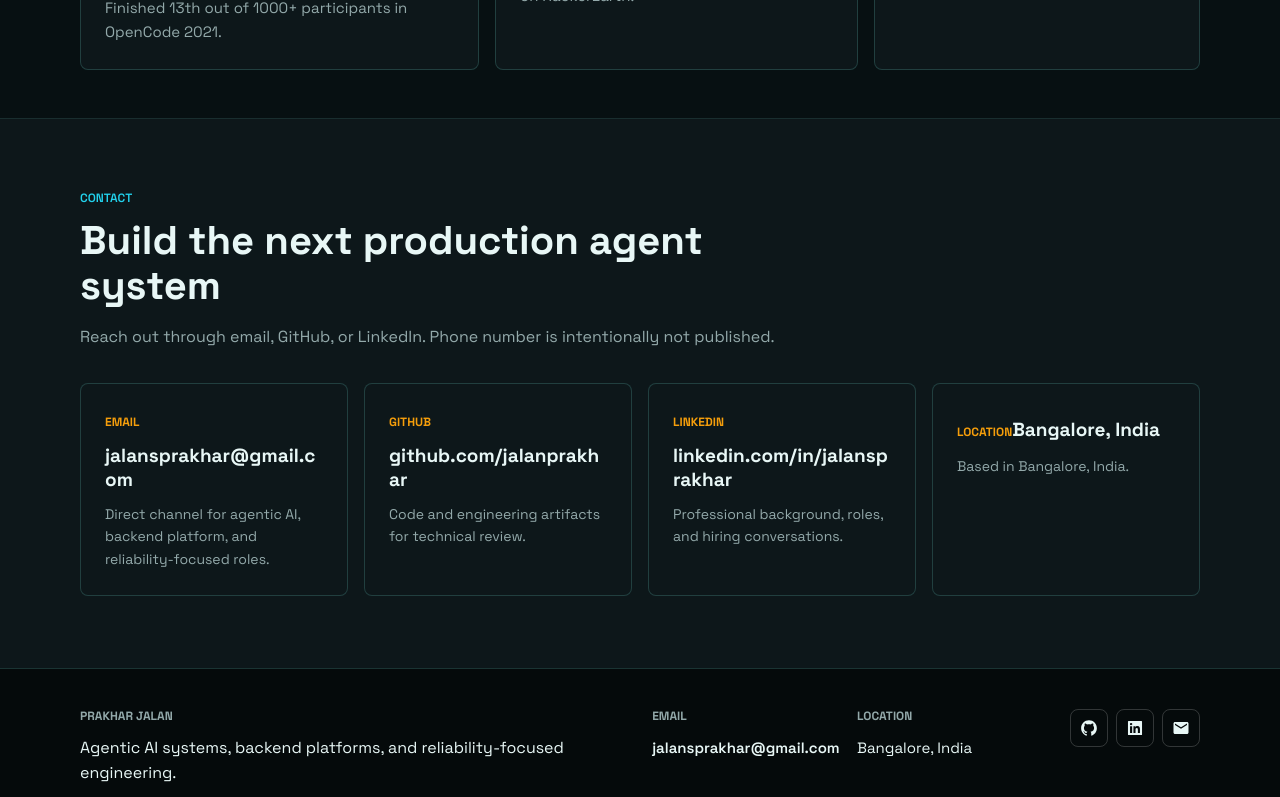
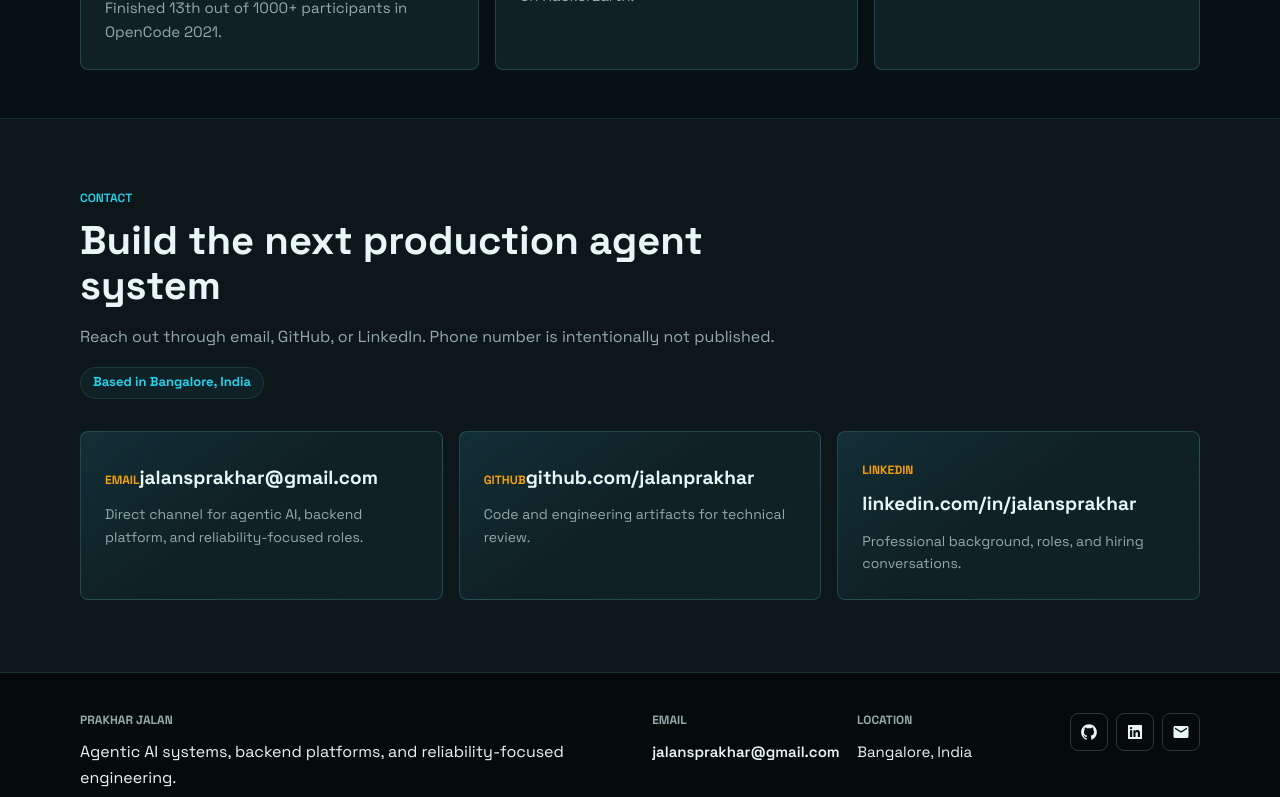
Before and after one commit to jalanprakhar/jalanprakhar, a Next.js app: page / in a window 1280 px wide. Shown: the part 4556-5353 px from the top of the page. Built offline with nearby package versions, Linux system fonts and the light colour scheme.

Commit message:
feat(03-01): move location into contact status

```diff
--- a/src/components/ProfileSections/ProfileSections.js
+++ b/src/components/ProfileSections/ProfileSections.js
@@ -4,6 +4,7 @@ import {
   contactHighlights,
   credentials,
   experienceItems,
+  profile,
   skillGroups,
   systemProofs,
 } from '../../constants/constants'
@@ -19,6 +20,7 @@ import {
   ContactCard,
   ContactGrid,
   ContactLink,
+  ContactStatus,
   CredentialColumn,
   CredentialGrid,
   CredentialItem,
@@ -264,6 +266,7 @@ export const ContactSection = () => (
         <SectionLead>
           Reach out through email, GitHub, or LinkedIn. Phone number is intentionally not published.
         </SectionLead>
+        <ContactStatus>Based in {profile.location}</ContactStatus>
       </SectionHeader>
 
       <ContactGrid>
--- a/src/components/ProfileSections/ProfileSectionsStyles.js
+++ b/src/components/ProfileSections/ProfileSectionsStyles.js
@@ -276,8 +276,8 @@ export const SystemCard = styled.article`
   padding: 24px;
   border: 1px solid ${({ theme }) => theme.colors.border};
   border-radius: 8px;
-  background: ${({ theme }) => theme.colors.surface};
-  box-shadow: 0 16px 40px rgba(21, 21, 21, 0.05);
+  background: ${({ theme }) => theme.colors.surfaceElevated};
+  box-shadow: 0 16px 40px rgba(0, 0, 0, 0.22);
 
   h3 {
     margin: 10px 0 0;
@@ -319,7 +319,7 @@ export const ProofList = styled.ul`
     min-height: 32px;
     padding: 7px 10px;
     border-left: 2px solid ${({ theme }) => theme.colors.accent};
-    background: ${({ theme }) => theme.colors.page};
+    background: ${({ theme }) => theme.colors.surface};
     color: ${({ theme }) => theme.colors.text};
     font-size: 13px;
     font-weight: 700;
@@ -346,7 +346,7 @@ export const SkillCard = styled.article`
   padding: 24px;
   border: 1px solid ${({ theme }) => theme.colors.border};
   border-radius: 8px;
-  background: ${({ theme }) => theme.colors.surface};
+  background: ${({ theme }) => theme.colors.surfaceElevated};
 
   h3 {
     margin: 0;
@@ -382,7 +382,7 @@ export const SkillList = styled.ul`
     padding: 6px 10px;
     border: 1px solid ${({ theme }) => theme.colors.softBorder};
     border-radius: 8px;
-    background: ${({ theme }) => theme.colors.page};
+    background: ${({ theme }) => theme.colors.surface};
     color: ${({ theme }) => theme.colors.text};
     font-size: 12px;
     font-weight: 700;
@@ -404,7 +404,7 @@ export const CredentialColumn = styled.article`
   padding: 24px;
   border: 1px solid ${({ theme }) => theme.colors.border};
   border-radius: 8px;
-  background: ${({ theme }) => theme.colors.surface};
+  background: ${({ theme }) => theme.colors.surfaceElevated};
 
   h3 {
     margin: 0 0 18px;
@@ -457,7 +457,7 @@ export const DetailList = styled.ul`
 
 export const ContactGrid = styled.div`
   display: grid;
-  grid-template-columns: repeat(4, minmax(0, 1fr));
+  grid-template-columns: repeat(3, minmax(0, 1fr));
   gap: 16px;
 
   @media ${({ theme }) => theme.breakpoints.lg} {
@@ -474,7 +474,9 @@ export const ContactCard = styled.article`
   padding: 24px;
   border: 1px solid ${({ theme }) => theme.colors.border};
   border-radius: 8px;
-  background: ${({ theme }) => theme.colors.surface};
+  background:
+    linear-gradient(145deg, rgba(34, 211, 238, 0.08), transparent 44%),
+    ${({ theme }) => theme.colors.surfaceElevated};
 
   h3,
   a {
@@ -507,3 +509,18 @@ export const ContactLink = styled.a`
     color: ${({ theme }) => theme.colors.accent};
   }
 `
+
+export const ContactStatus = styled.p`
+  display: inline-flex;
+  align-items: center;
+  min-height: 32px;
+  margin: 16px 0 0;
+  padding: 6px 12px;
+  border: 1px solid ${({ theme }) => theme.colors.softBorder};
+  border-radius: 999px;
+  background: ${({ theme }) => theme.colors.surfaceElevated};
+  color: ${({ theme }) => theme.colors.cyan};
+  font-size: 13px;
+  font-weight: 700;
+  line-height: 1.3;
+`
--- a/src/constants/constants.js
+++ b/src/constants/constants.js
@@ -222,11 +222,6 @@ export const contactHighlights = [
     href: profile.linkedin,
     body: 'Professional background, roles, and hiring conversations.',
   },
-  {
-    label: 'Location',
-    title: profile.location,
-    body: 'Based in Bangalore, India.',
-  },
 ]
 
 export const shellSections = [
```
